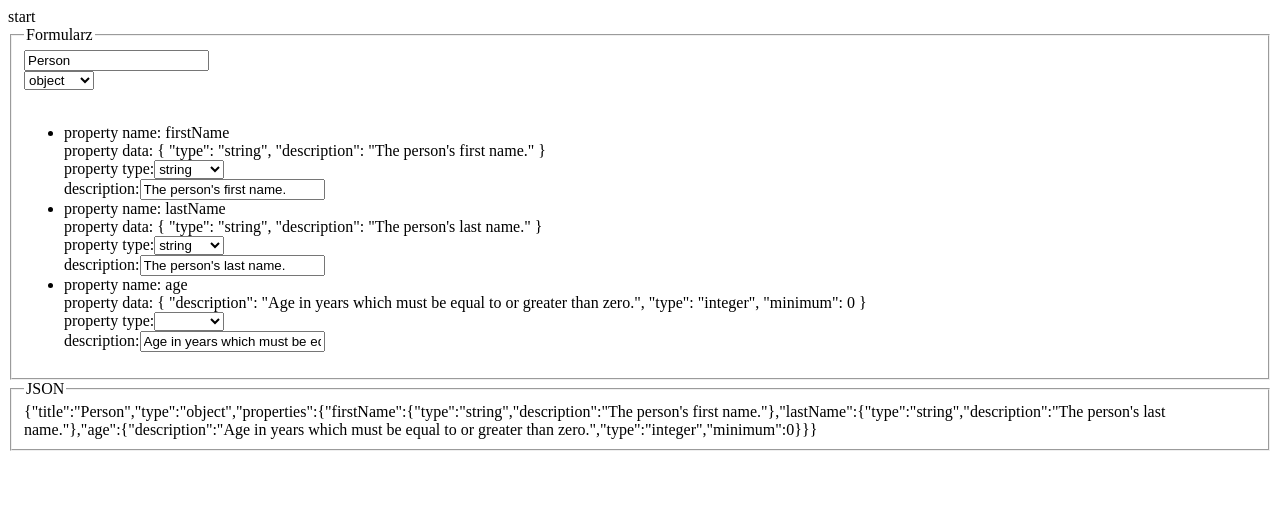
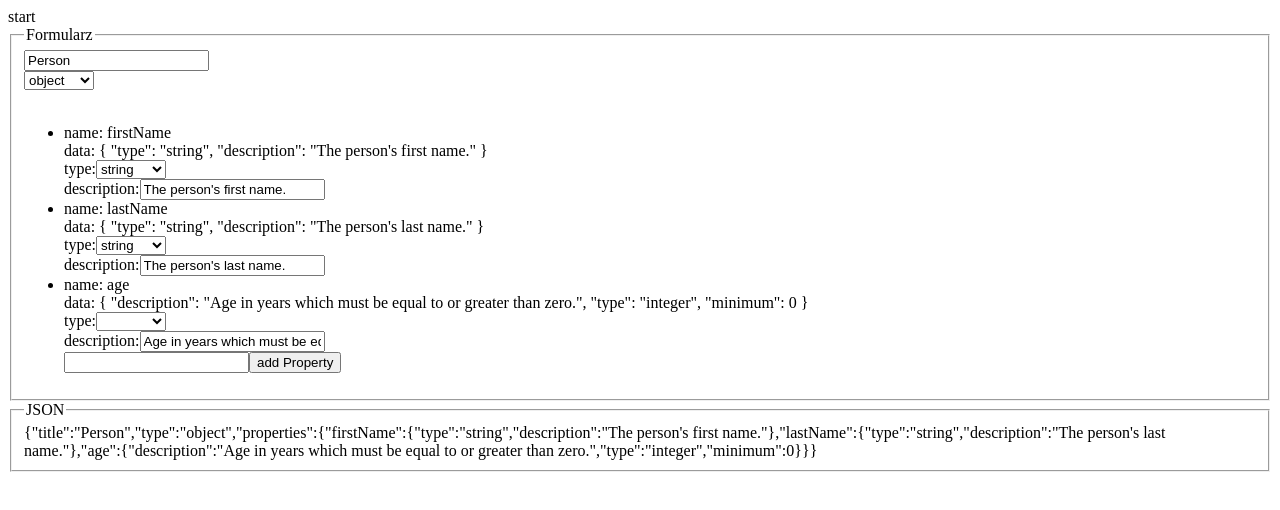
Before and after one commit to witkacpl/jsonschema-builder, a Vue app: page / in a window 1280 px wide. Shown: the top 510 px of the page. Built offline with nearby package versions, Linux system fonts and the light colour scheme.

Commit message:
adding properties

```diff
--- a/src/components/JsonSchemaForm.vue
+++ b/src/components/JsonSchemaForm.vue
@@ -10,37 +10,18 @@
       </select>
       <br>
       <br>
-      <!--
-      <ul v-for="(property, nameOfProperty, index) in schema.properties" :key="index">
-        <li>{{nameOfProperty}}</li>
-
-        <ul
-          v-for="(propertyTwo, nameOfPropertyTwo) in schema.properties[nameOfProperty]"
-          :key="propertyTwo"
-        >
-          <li>{{nameOfPropertyTwo}}</li>
-          <input
-            v-model="schema.properties[nameOfProperty][nameOfPropertyTwo]"
-            v-if="schema.properties[nameOfProperty][nameOfPropertyTwo]!=='type'"
-          >
-          <p>{{schema.properties[nameOfProperty]}}</p>
-          <select v-if="check">
-            <option v-for="stype in schemaTypes" :key="stype">{{stype}}</option>
-          </select>
-        </ul>
-      </ul>-->
       <ul>
         <li v-for="(property, propertyName, index) in schema.properties" :key="index">
           <div>
-            <label>property name:</label>
+            <label>name:</label>
             {{propertyName}}
           </div>
           <div>
-            <label>property data:</label>
+            <label>data:</label>
             {{property}}
           </div>
           <div>
-            <label>property type:</label>
+            <label>type:</label>
             <select v-model="property.type">
               <option v-for="stype in schemaTypes" :key="stype">{{stype}}</option>
             </select>
@@ -50,6 +31,10 @@
             <input v-model="property.description">
           </div>
         </li>
+        <div>
+          <input v-model="newProperty">
+          <button @click="addProperty()">add Property</button>
+        </div>
       </ul>
     </fieldset>
   </div>
@@ -61,12 +46,17 @@ export default Vue.extend({
   data() {
     return {
       schemaTypes: ['string', 'number', 'object', 'array', 'boolean', 'null'],
-      ifType: ''
+      newProperty: ''
     };
   },
   props: {
     schema: Object
   },
-  computed: {}
+  methods: {
+    addProperty() {
+      this.schema.properties[this.newProperty] = {};
+      return (this.newProperty = '');
+    }
+  }
 });
 </script>
```
